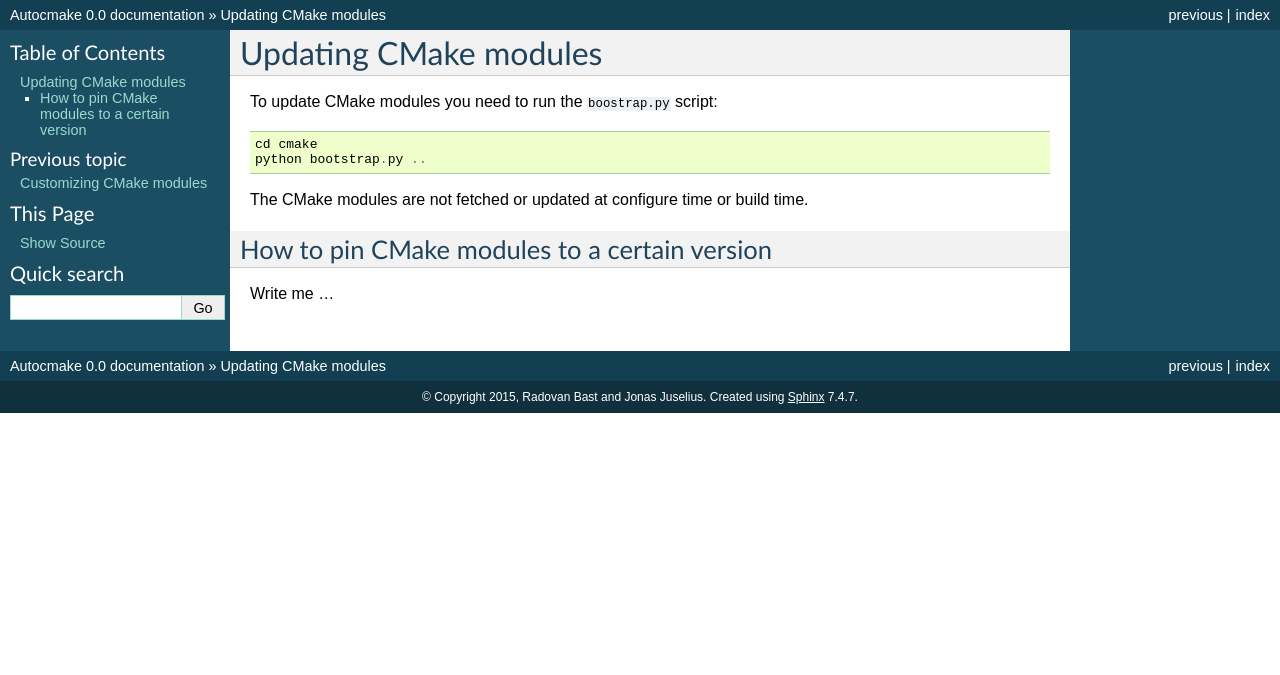
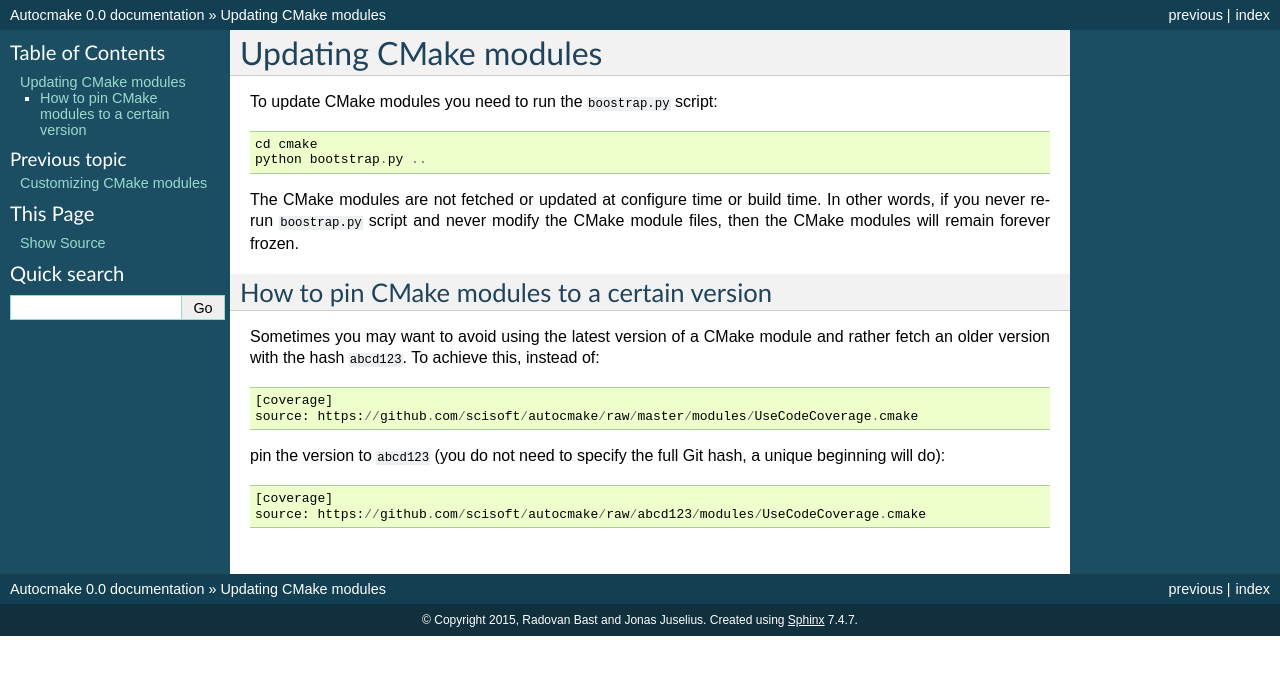
Before and after one commit to dev-cafe/autocmake, a Sphinx documentation site: the page built from doc/updating-modules.rst, in a window 1280 px wide. Shown: the top 675 px of the page. Built offline with Sphinx 7.4.7, drawn with Linux system fonts in a browser that asks for light colours.

Commit message:
document the module update mechanism

```diff
--- a/doc/updating-modules.rst
+++ b/doc/updating-modules.rst
@@ -8,11 +8,23 @@ To update CMake modules you need to run the ``boostrap.py`` script::
   cd cmake
   python bootstrap.py ..
 
-The CMake modules are not fetched or updated at configure time
-or build time.
+The CMake modules are not fetched or updated at configure time or build time.
+In other words, if you never re-run ``boostrap.py`` script and never modify the
+CMake module files, then the CMake modules will remain forever frozen.
 
 
 How to pin CMake modules to a certain version
 ---------------------------------------------
 
-Write me ...
+Sometimes you may want to avoid using the latest version of a CMake module and
+rather fetch an older version with the hash ``abcd123``. To achieve this, instead
+of::
+
+  [coverage]
+  source: https://github.com/scisoft/autocmake/raw/master/modules/UseCodeCoverage.cmake
+
+pin the version to ``abcd123`` (you do not need to specify the full Git hash, a unique
+beginning will do)::
+
+  [coverage]
+  source: https://github.com/scisoft/autocmake/raw/abcd123/modules/UseCodeCoverage.cmake
```
